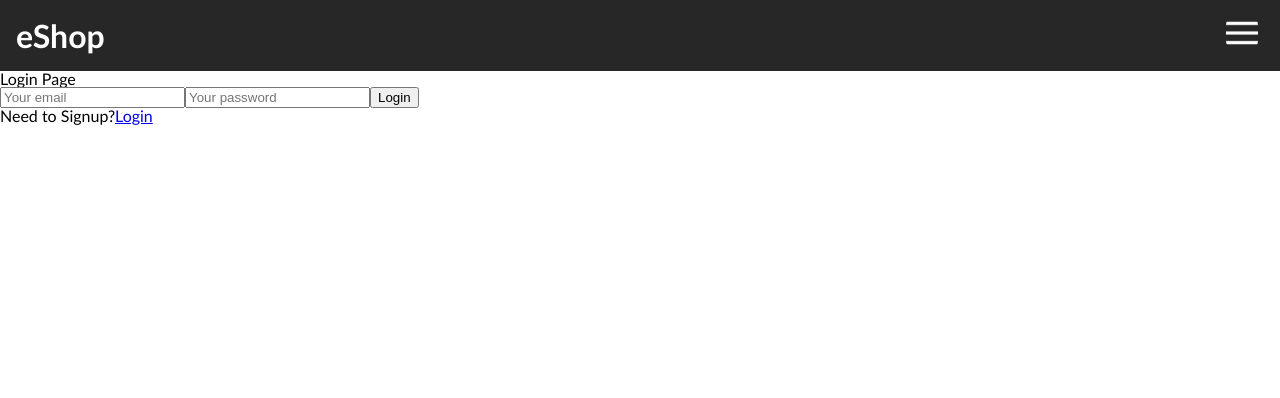
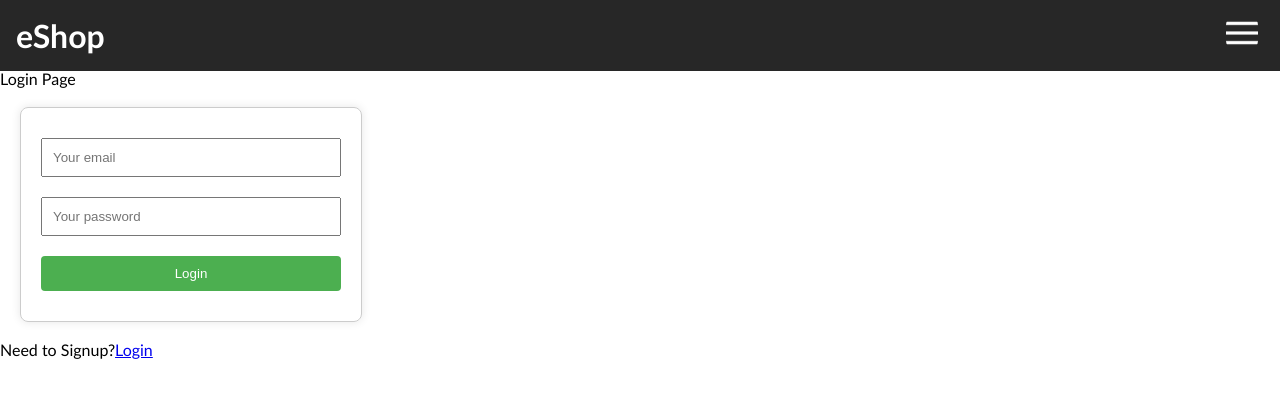
Before and after one commit to ramirosebes/MDW-Frontend, a React (Create React App) app: page /login in a window 1280 px wide. Shown: the top 398 px of the page. Built offline with nearby package versions, Linux system fonts and the light colour scheme.

Commit message:
login and auth

```diff
--- a/src/App.css
+++ b/src/App.css
@@ -42,3 +42,45 @@ table {
 	border-collapse: collapse;
 	border-spacing: 0;
 }
+
+.App {
+	display: flex;
+	flex-direction: column;
+	align-items: center;
+	justify-content: center;
+	text-align: center;
+	height: 100vh;
+  }
+
+  .signup-form,
+  .login-form {
+	display: flex;
+	flex-direction: column;
+	width: 300px; /* ajusta el ancho según sea necesario */
+	padding: 20px;
+	border: 1px solid #ccc; /* añade un borde para resaltar el formulario */
+	border-radius: 8px; /* redondea las esquinas del formulario */
+	box-shadow: 0 0 10px rgba(0, 0, 0, 0.1); /* añade una ligera sombra */
+	margin: 20px; /* agrega un margen exterior */
+  }
+
+  input,
+  .signup-button,
+  .login-button {
+	margin: 10px 0; /* espacio adicional para mejorar la legibilidad */
+	padding: 10px; /* añade relleno para un aspecto más agradable */
+  }
+
+  .signup-button,
+  .login-button {
+	cursor: pointer;
+	background-color: #4caf50; /* color de fondo verde */
+	color: #fff; /* color de texto blanco */
+	border: none; /* elimina el borde */
+	border-radius: 4px; /* redondea las esquinas del botón */
+  }
+
+  .signup-button:hover,
+  .login-button:hover {
+	background-color: #45a049; /* cambia el color de fondo al pasar el mouse */
+  }
--- a/src/components/Home/Home.jsx
+++ b/src/components/Home/Home.jsx
@@ -1,21 +1,25 @@
-import React from 'react'
-import './home.css'
+import { auth } from '../../firebase';
+import { signOut } from 'firebase/auth';
+import { useNavigate } from 'react-router-dom';
 
 const Home = () => {
-    return (
-        <div className="container-home">
-            <h2 className="home-title">Home</h2>
-            <p className="paragraph">
-                Lorem ipsum dolor sit amet, consectetur adipiscing elit. Aenean enim dolor, bibendum a consectetur a, tristique vitae nisl. Sed fringilla sem in turpis dictum consequat sit amet non libero. Nulla lobortis ante nec iaculis hendrerit. Cras nec ipsum vehicula, fermentum mauris eu, pharetra ante. In sed arcu arcu. Mauris id magna at ante imperdiet malesuada quis eu tellus. Nam dignissim augue vitae venenatis consequat. Aenean non porta ligula. Fusce egestas dictum nunc sed lobortis. Sed porttitor imperdiet leo, et gravida risus imperdiet vel. Maecenas auctor faucibus mollis.
-                Proin id cursus erat. Vestibulum sodales varius orci, id varius mi posuere sit amet. Proin pharetra tellus dui, eget viverra felis gravida in. Pellentesque ornare a sapien et hendrerit. Quisque id massa eu felis malesuada molestie et nec dui. Donec ultricies ex et leo laoreet faucibus. Nulla nec lobortis sem, et efficitur tellus.
-            </p>
-            <h3 className="about-us">About Us</h3>
-            <p className="paragraph">
-                Praesent sagittis auctor mauris vitae ultrices. Aliquam auctor sagittis rutrum. Nulla diam ante, cursus id pharetra non, egestas sed nisi. Nulla turpis nisi, laoreet ut vestibulum eu, lobortis tristique massa. Aliquam nunc ante, euismod vel odio vel, facilisis dignissim nisl. Nullam lectus lacus, facilisis non elit in, efficitur iaculis tellus. Sed hendrerit turpis id pretium rutrum. In sit amet magna pulvinar, aliquet lorem non, pharetra dui. Vivamus convallis ipsum ac ligula fringilla pharetra. Vestibulum velit lectus, tempus non fermentum vel, bibendum eget urna. Pellentesque eget diam id ante aliquet lobortis. Nunc non finibus tellus, ut venenatis orci. Cras ultricies dui tristique aliquam varius. Curabitur bibendum accumsan ex, vel accumsan mauris scelerisque a.
-                Phasellus eu tristique arcu, nec egestas est. Fusce consequat imperdiet leo, vitae tristique arcu laoreet eu. Nam tortor leo, luctus ut pharetra a, hendrerit id nisi. Orci varius natoque penatibus et magnis dis parturient montes, nascetur ridiculus mus. Duis non ullamcorper risus. Praesent tincidunt mauris libero, a rutrum elit rutrum vel. Cras eros libero, pharetra eleifend aliquam quis, venenatis ornare tellus. Donec ut lobortis massa. Aenean sed pharetra orci. Donec tincidunt nisl purus, sed sollicitudin nibh imperdiet varius. Integer iaculis sapien ac felis tempus rutrum.
-            </p>
-        </div>
-    )
+
+    const navigate = useNavigate();
+
+    const handleLogout = async () => {
+        await signOut(auth);
+        localStorage.removeItem('token');
+        localStorage.removeItem('user');
+        navigate("/login");
+
+    }
+
+  return (
+    <div>
+        <h1>You now have access to home page</h1>
+        <button onClick={handleLogout}>Logout</button>
+    </div>
+  )
 }
 
 export default Home
```
